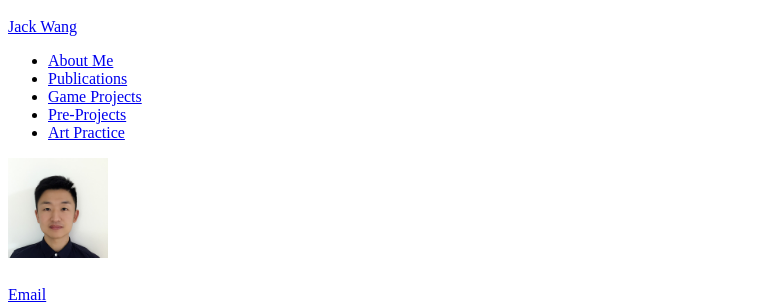
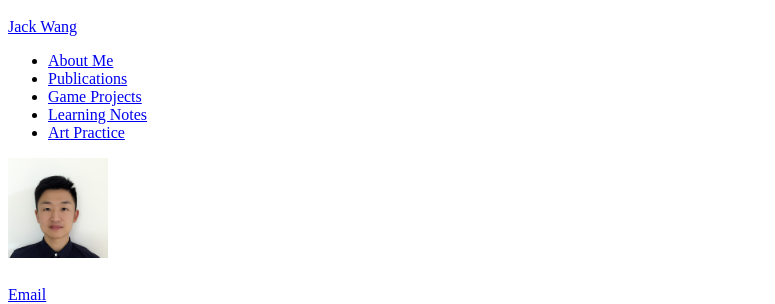
Before and after one commit to swang81/swang81.github.io, a Jekyll site: the page built from blogs.md, in a window 1280 px wide. Shown: the part 108-412 px from the top of the page, without its empty margins (0-775 px from the left). Built offline with Jekyll 4.4.1, drawn with Linux system fonts in a browser that asks for light colours; nearby versions of some CDN libraries; comment, search, counter and statistics services are not loaded.

Commit message:
add note link

```diff
--- a/_config.yml
+++ b/_config.yml
@@ -38,8 +38,10 @@ links:
     url: /publications/
   - title: Game Projects
     url: /gameengines/
-  - title: Pre-Projects
+  - title: Research Projects
     url: /projects/
+    title: Learning Notes
+    url: https://swang81.github.io/TechnicalNotes/
   - title: Art Practice
     url: /hobbies/
 
@@ -77,7 +79,3 @@ disqus:
 
 include: [".htaccess"]
 exclude: ["lib", "config.rb", "Capfile", "config", "log", "Rakefile", "Rakefile.rb", "tmp", "less", "minimal-mistakes.sublime-project", "minimal-mistakes.sublime-workspace"]
-
-
-# Latest update in 2023/05/01 by Hanlin Cai.
-# URL: https://caihanlin.com/
```
